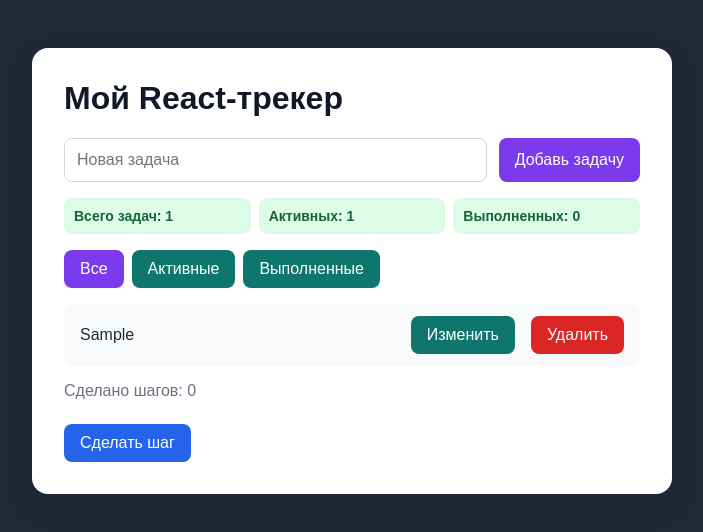
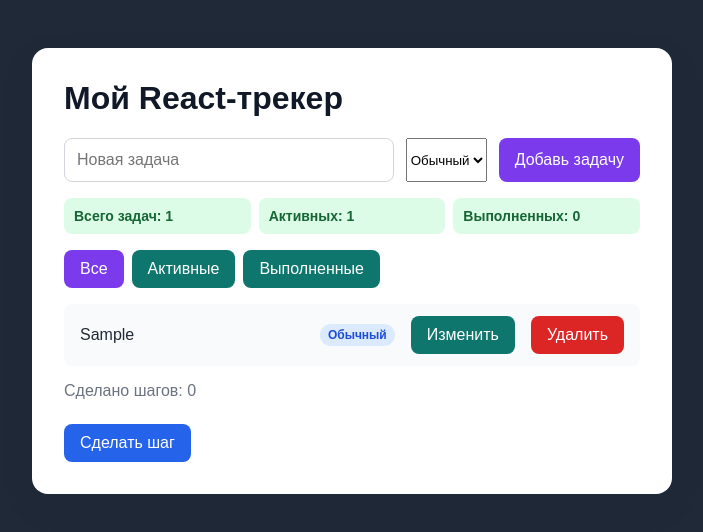
Before and after one commit to nursultaneskendir00/react-task-tracker, a React (Vite) app in the folder react-tasks/: page / in a window 1280 px wide. Both pictures are taken after typing "Sample" into the empty fields and a click on the button "Добавь задачу". Shown: the top 532 px of the page, without its empty margins (288-991 px from the left). Built offline with nearby package versions, Linux system fonts and the light colour scheme.

Commit message:
Добавить приоритеты React задач

```diff
--- a/react-tasks/src/App.css
+++ b/react-tasks/src/App.css
@@ -182,3 +182,23 @@ form .add-task-button {
 .cancel-button:hover {
   background-color: #4b5563;
 }
+.priority {
+  flex: 0;
+  padding: 4px 8px;
+  font-size: 12px;
+  font-weight: 700;
+  cursor: default;
+  border-radius: 999px;
+}
+.priority-low {
+  color: #166534;
+  background-color: #dcfce7;
+}
+.priority-normal {
+  color: #1d4ed8;
+  background-color: #dbeafe;
+}
+.priority-high {
+  color: #b91c1c;
+  background-color: #fee2e2;
+}
--- a/react-tasks/src/App.jsx
+++ b/react-tasks/src/App.jsx
@@ -13,19 +13,19 @@ function App() {
 
     return parsedTasks.map((task) =>
       typeof task === 'string'
-        ? { text: task, completed: false }
-        : task
+        ? { text: task, completed: false, priority:'normal' }
+        : {...task, priority: task.priority ?? 'normal'}
     )
   })
 
-  function addTask(taskText) {
+  function addTask(taskText, priority) {
   const trimmedTask = taskText.trim()
 
   if (trimmedTask === '') {
     return
   }
 
-  setTasks([...tasks, { text: trimmedTask, completed: false }])
+  setTasks([...tasks, { text: trimmedTask, completed: false, priority }])
   }
 
   function deleteTask(taskIndex) {
--- a/react-tasks/src/TaskForm.jsx
+++ b/react-tasks/src/TaskForm.jsx
@@ -2,6 +2,7 @@ import { useState } from "react";
 
 function TaskForm ({onAddTask}) {
     const [text, setText] = useState('')
+    const [priority,setPriority] = useState('normal')
 
     function handleSubmit(event) {
         event.preventDefault()
@@ -9,8 +10,9 @@ function TaskForm ({onAddTask}) {
         if (trimmedText === '') {
             return
         }
-        onAddTask(trimmedText)
+        onAddTask(trimmedText,priority)
         setText('')
+        setPriority('normal')
              }
              return (
                 <form onSubmit={handleSubmit}>
@@ -18,6 +20,13 @@ function TaskForm ({onAddTask}) {
                     onChange={(event ) => setText(event.target.value)}
                     placeholder="Новая задача"
                     />
+                    <select value={priority}
+                    onChange={(event) =>setPriority(event.target.value)}
+                        >
+                        <option value="low">Низкий</option>
+                        <option value="normal">Обычный</option>
+                        <option value="high">Высокий</option>
+                        </select>
                     <button className="add-task-button" type="submit">
                         Добавь задачу
                         </button>
--- a/react-tasks/src/TaskItem.jsx
+++ b/react-tasks/src/TaskItem.jsx
@@ -3,6 +3,11 @@ import {useState} from 'react'
 function TaskItem ({task, onToggle, onDelete, onEdit}) {
     const [isEditing, setIsEditing]=useState(false)
     const [text, setText]= useState(task.text)
+    const priorityLabels = {
+        low:'Низкий',
+        normal:'Обычный',
+        high:'Высокий',
+    }
     function saveTask() {
         const trimmedText = text.trim ()
 
@@ -30,6 +35,9 @@ function TaskItem ({task, onToggle, onDelete, onEdit}) {
     {task.text}
   </span>
 )}
+<span className={`priority priority-${task.priority}`}>
+  {priorityLabels[task.priority]}
+</span>
             {isEditing ? (
   <button className="save-button" type="button" onClick={saveTask}>
     Сохранить
```
Also changed, not shown: 1 other file (tests, documents, lock files or other folders).
